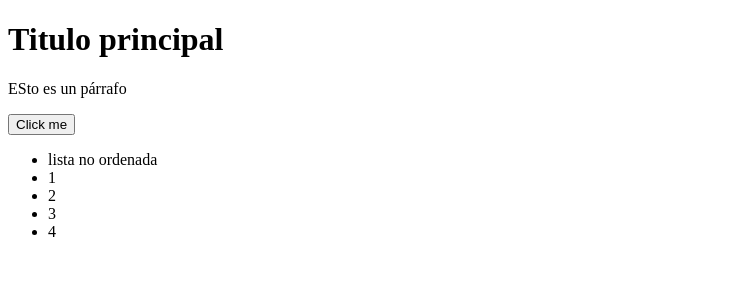
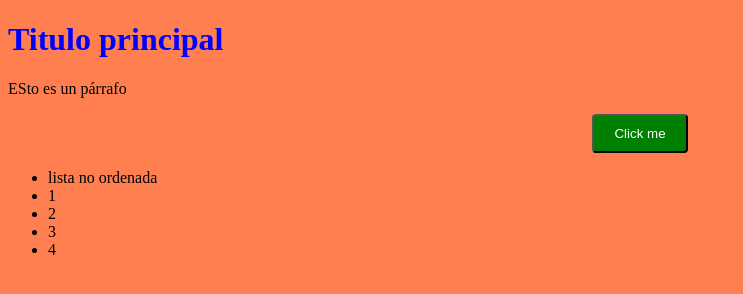
Before and after one commit to Jennifer-Fernandez/Portfolio-FrontEnd, a plain HTML site: page index.html in a window 1280 px wide. Shown: the whole page, without its empty margins (0-743 px from the left). Drawn offline with Linux system fonts and the light colour scheme.

Commit message:
maquetando 2

```diff
--- a/index.html
+++ b/index.html
@@ -6,12 +6,18 @@
     <meta name="viewport" content="width=device-width, initial-scale=1.0">
     <title>Jennifer Fernandez</title>
 
-    <link rel="stylesheet" href="styles.css">
+    <link rel="stylesheet" href="./styles.css">
+
 </head>
 <body>
     <h1>Titulo principal</h1>
+
     <p>ESto es un párrafo</p>
-    <button>Click me</button>
+
+    <div id="container">
+        <button>Click me</button>
+    </div>
+
     <ul>
         <li>lista no ordenada</li>
         <li>1</li>
@@ -19,5 +25,6 @@
         <li>3</li>
         <li>4</li>
     </ul>
+
 </body>
 </html>
--- a/styles.css
+++ b/styles.css
@@ -0,0 +1,20 @@
+h1{
+    color: blue;
+}
+
+button{
+    background-color: green;
+    border-radius: 4px;
+    color: white;
+    padding: 10px 20px;
+
+}
+
+body {
+    background-color: coral;
+}
+
+#container{
+    display: flex;
+    justify-content: center;
+}
```
